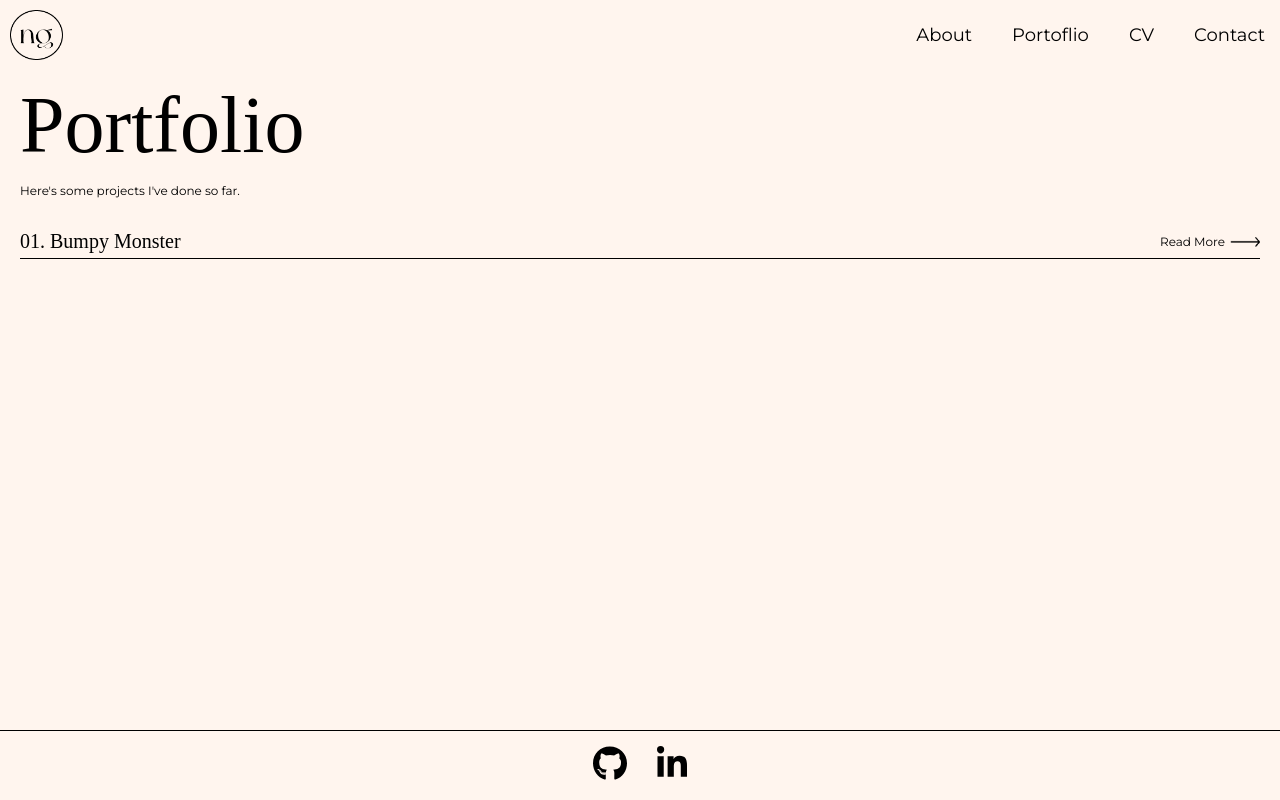
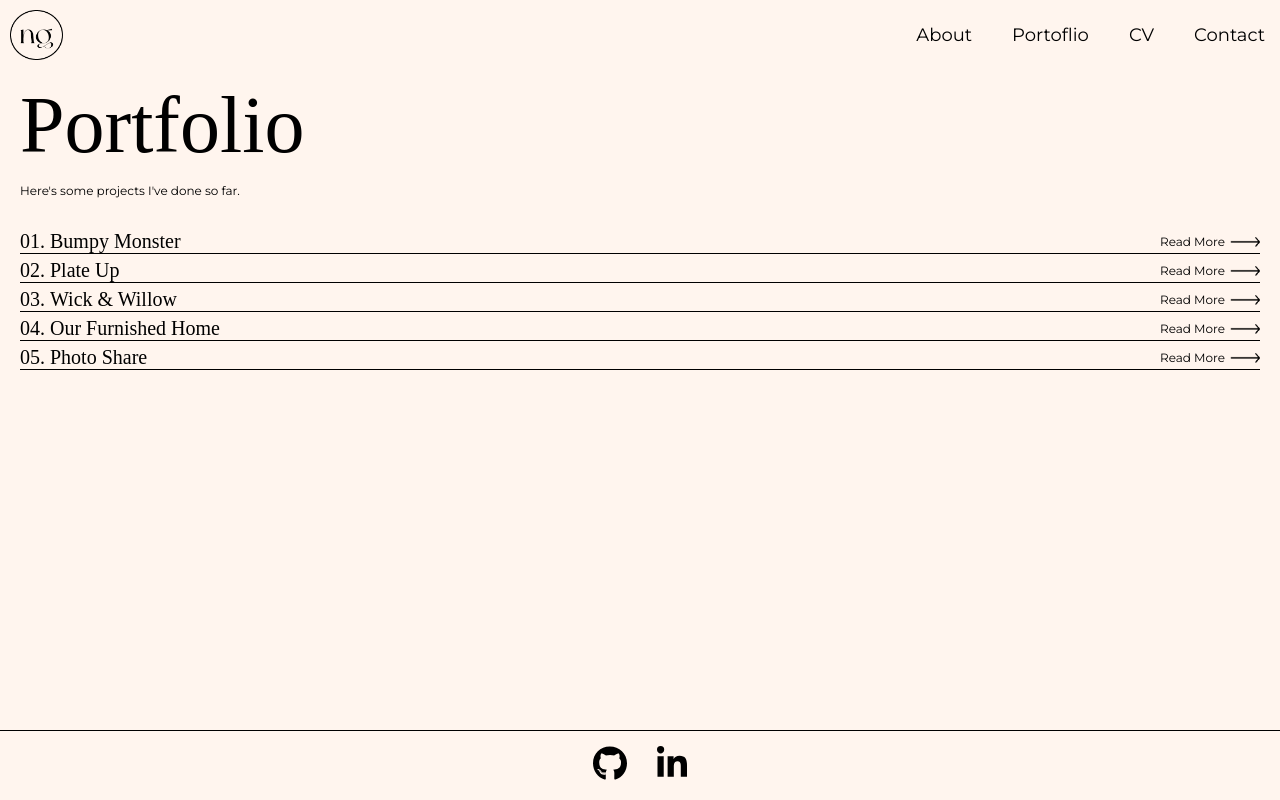
Before and after one commit to nathaliegustafsson/portfolio, a React (Vite) app: page /portfolio in a window 1280 px wide. Built offline with nearby package versions, Linux system fonts and the light colour scheme.

Commit message:
map out projects

```diff
--- a/src/components/Portfolio.tsx
+++ b/src/components/Portfolio.tsx
@@ -1,4 +1,5 @@
 import styled from 'styled-components';
+import { projects } from '../data/projectsData';
 import { media } from '../styles/breakpoints';
 
 function Portfolio() {
@@ -10,13 +11,15 @@ function Portfolio() {
 					<InfoText>Here's some projects I've done so far.</InfoText>
 				</div>
 				<ProjectsContainer>
+					{projects.map((project) => (
+						<div>
 							<ProjectList>
 								<div style={{ display: 'flex', gap: '5px' }}>
 									<div>
-								<ProjectNumber>01.</ProjectNumber>
+										<ProjectNumber>{project.number}.</ProjectNumber>
 									</div>
 									<div>
-								<ProjectName>Bumpy Monster</ProjectName>
+										<ProjectName>{project.title}</ProjectName>
 									</div>
 								</div>
 								<div
@@ -31,6 +34,8 @@ function Portfolio() {
 								</div>
 							</ProjectList>
 							<Line />
+						</div>
+					))}
 				</ProjectsContainer>
 			</Container>
 		</BigContainer>
```
Lines whose indentation alone changed are shown as unchanged.
